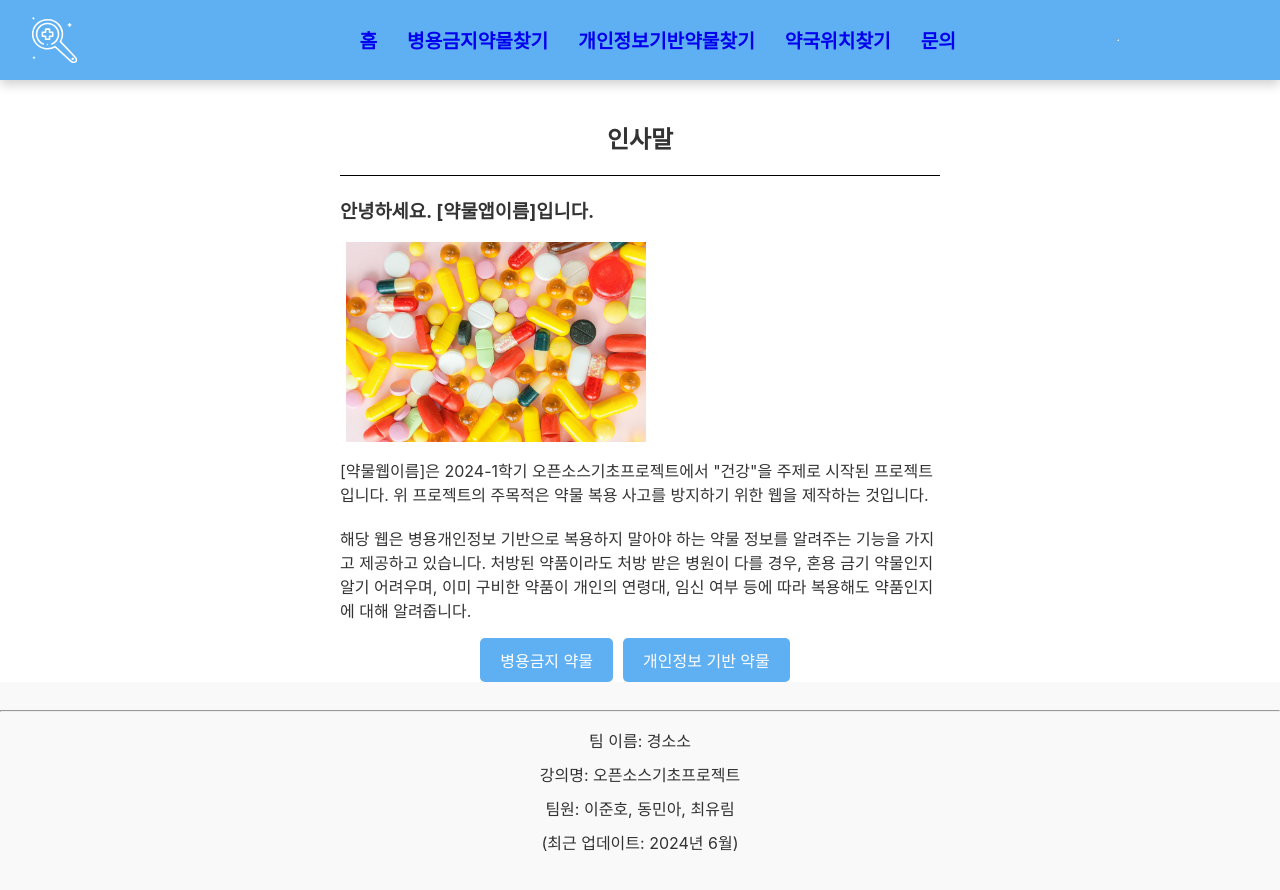
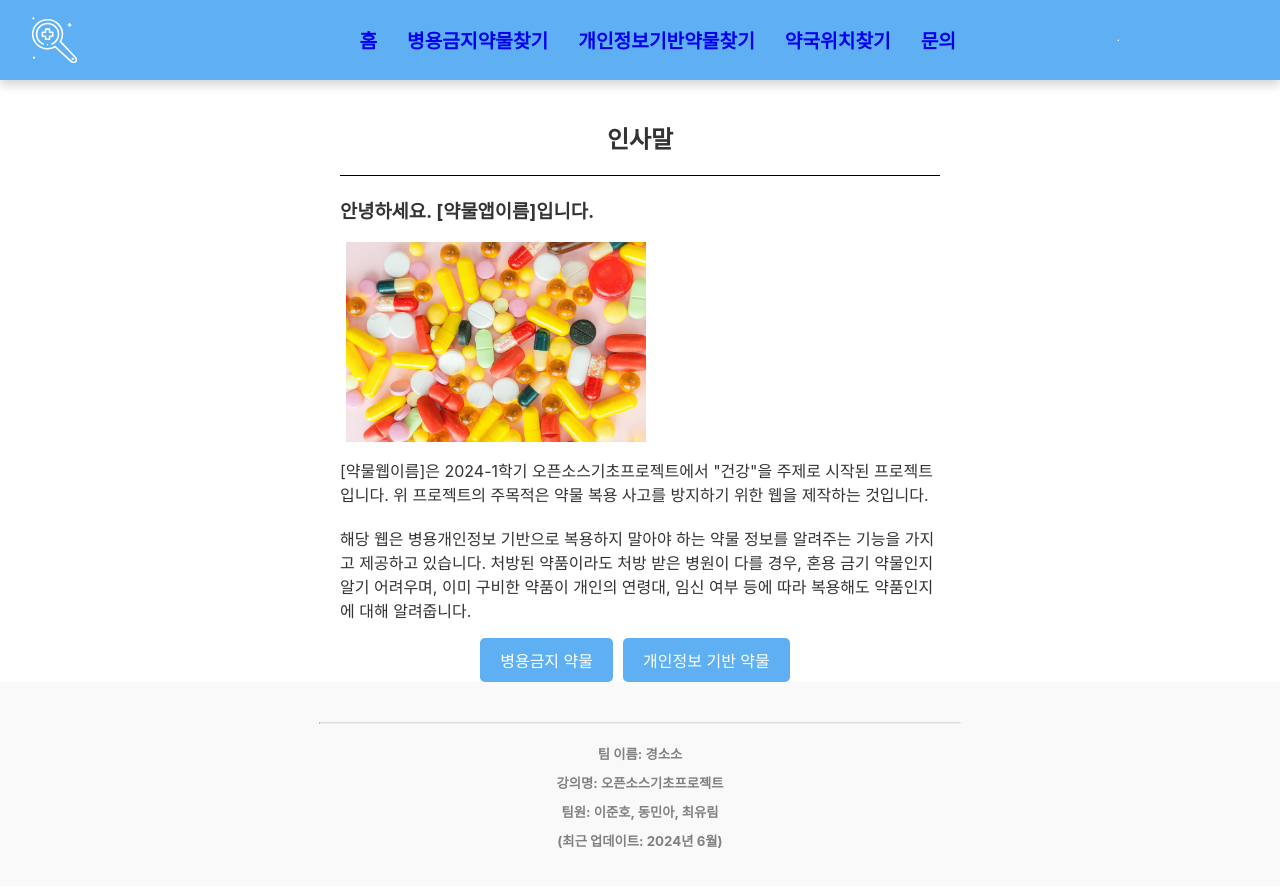
Before and after one commit to LovellR/GSS_Project, a React (Create React App) app in the folder oss-project/: page / in a window 1280 px wide. Built offline with nearby package versions, Linux system fonts and the light colour scheme.

Commit message:
font-size 및 hr 적용

```diff
--- a/oss-project/src/JS/css/footer.css
+++ b/oss-project/src/JS/css/footer.css
@@ -11,4 +11,13 @@
 
 .footer ul li {
     margin-bottom: 10px;
+    font-size: smaller;
+    font-weight: bold;
+    color: grey;
 }
+
+.footer hr {
+    border-top: 1px solid #ddd; /* 가로선 스타일 추가 */
+    margin: 20px auto; /* 가로선 위치 조정 */
+    width: 50%; /* 가로선 길이 설정 */
+}
```
